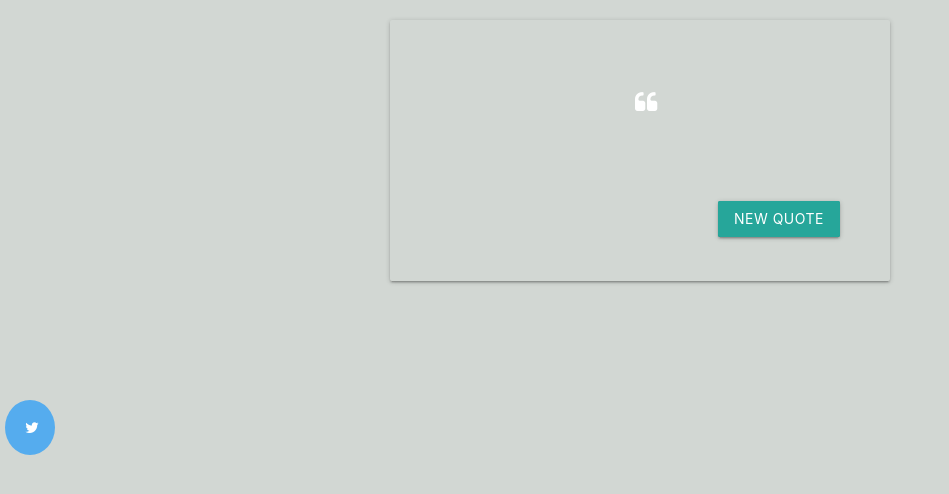
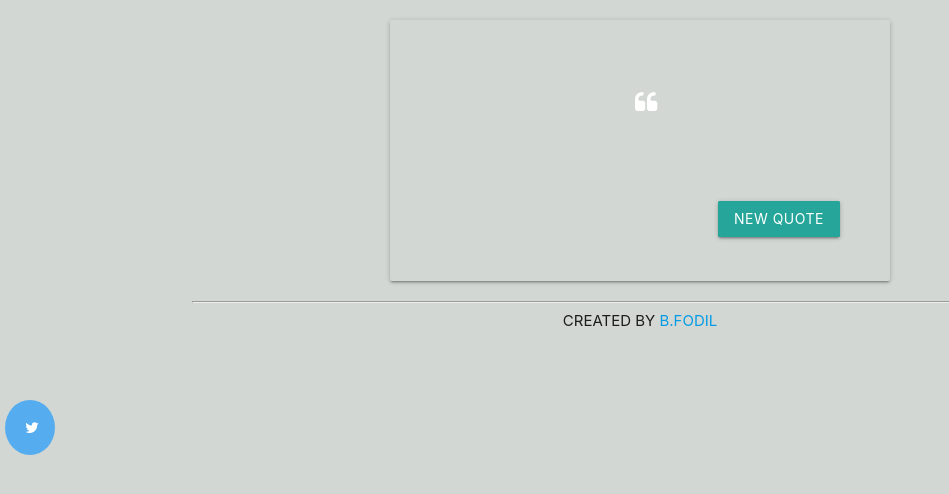
Before and after one commit to fodilo/Random-Quote-Generator, a plain HTML site: page index.html in a window 1280 px wide. Shown: the whole page, without its empty margins (0-949 px from the left). Drawn offline with nearby package versions, Linux system fonts and the light colour scheme.

Commit message:
add signature to index.html

```diff
--- a/index.html
+++ b/index.html
@@ -73,6 +73,8 @@ SOFTWARE.
 
           </a>
     </div>
+	<hr>
+	<div style="text-align:center">CREATED BY <a href="https://github.com/fodilo/">B.FODIL</a></div>
 </div>
 
 
```
